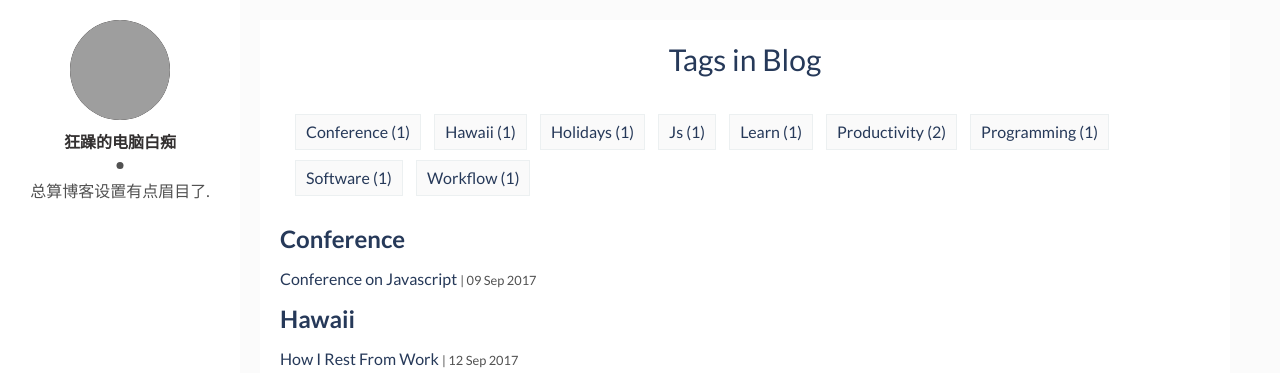
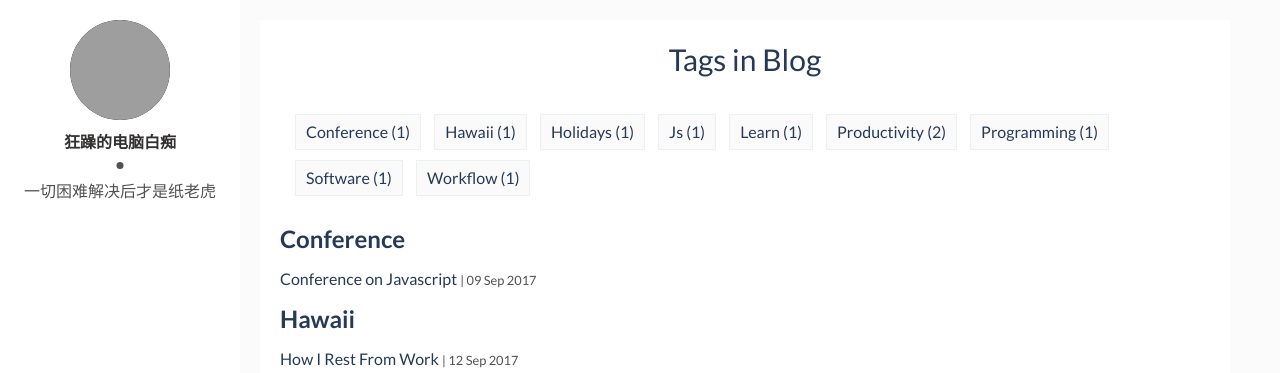
Before and after one commit to alissli/alissli01.github.io, a Jekyll site: the page built from tags.html, in a window 1280 px wide. Shown: the top 373 px of the page. Built offline with Jekyll 4.4.1, drawn with Linux system fonts in a browser that asks for light colours; grey boxes are pictures that could not be loaded.

Commit message:
Update _config.yml

```diff
--- a/_config.yml
+++ b/_config.yml
@@ -1,11 +1,11 @@
-title: 春风风人
+title: TEST
 description: test
 url: xiayulian.com
 
 
 author: 狂躁的电脑白痴
 author-img:
-about-author: 总算博客设置有点眉目了.
+about-author: 一切困难解决后才是纸老虎
 facebook:
 github:
 email: ylxia.de@gmail.com
```
